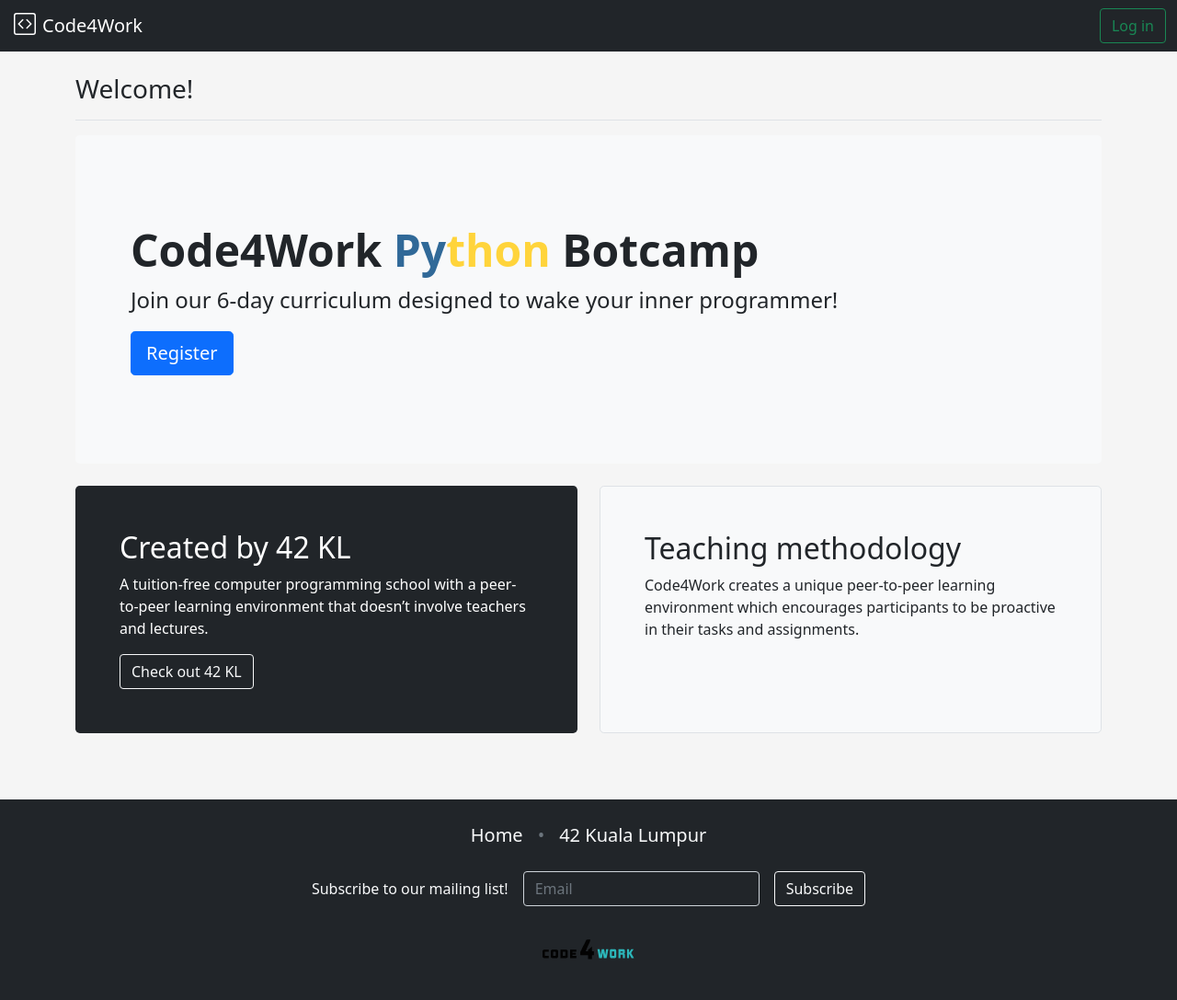
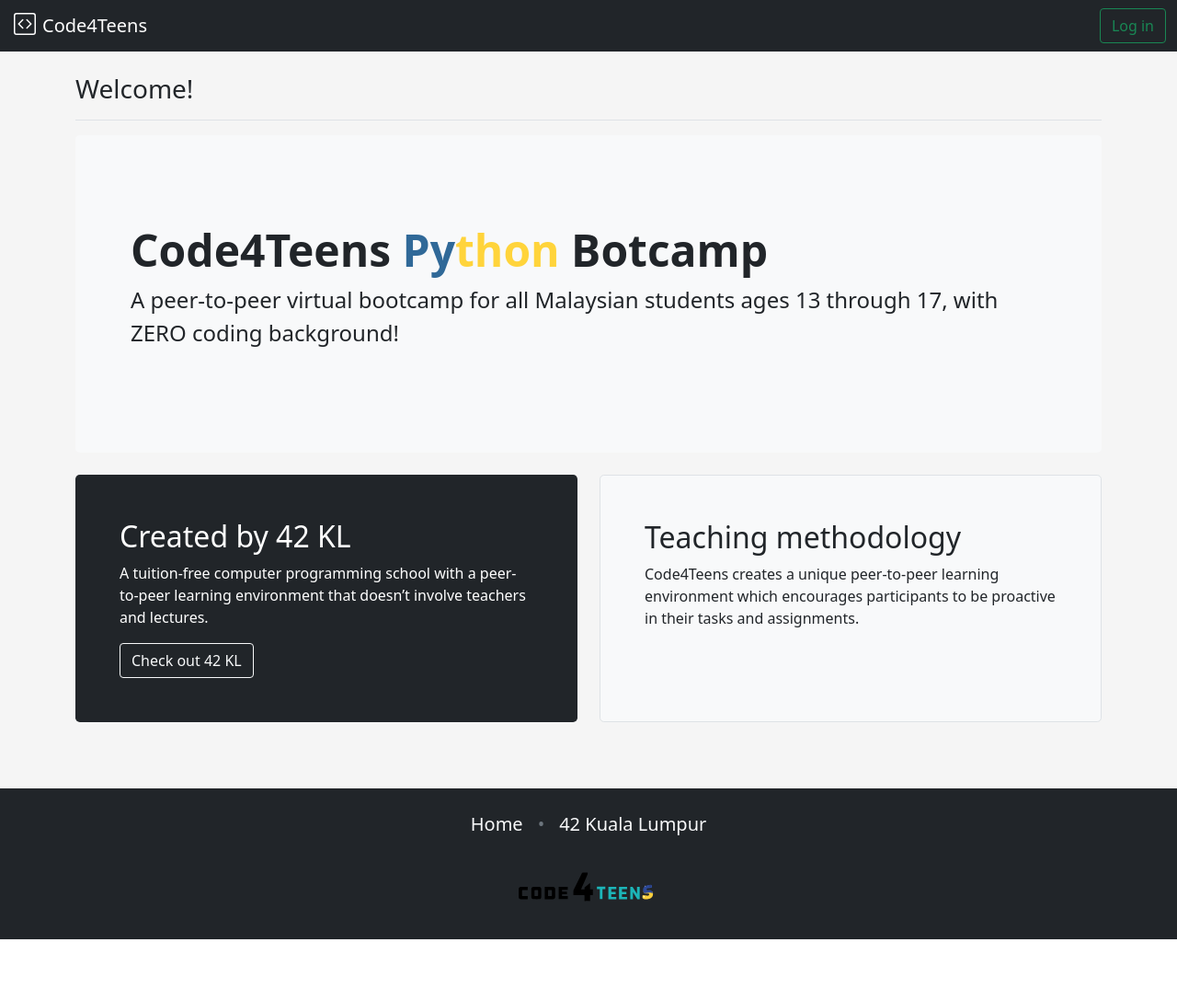
Before and after one commit to code4teens/c4t-web-app, a Flask app: page / in a window 1280 px wide. Shown: the whole page at 92% size. After the commit the page ends 1021 px from the top, so only its background shows below. Run offline with Flask 2, Linux system fonts and the light colour scheme.

Commit message:
chore: c4t update

```diff
--- a/auth/templates/auth/first_login.html
+++ b/auth/templates/auth/first_login.html
@@ -1,7 +1,7 @@
 {% extends 'base.html' %}
 
 {% block description %}
-<meta name="description" content="Log in to Code4Work">
+<meta name="description" content="Log in to Code4Teens">
 {% endblock %}
 
 {% block title %}First-time login{% endblock %}
--- a/auth/templates/auth/login.html
+++ b/auth/templates/auth/login.html
@@ -1,7 +1,7 @@
 {% extends 'base.html' %}
 
 {% block description %}
-<meta name="description" content="Log in to Code4Work">
+<meta name="description" content="Log in to Code4Teens">
 {% endblock %}
 
 {% block title %}Login{% endblock %}
--- a/templates/base.html
+++ b/templates/base.html
@@ -5,7 +5,7 @@
   <meta charset="utf-8">
   <meta name="viewport" content="width=device-width, initial-scale=1">
   {% block description %}{% endblock %}
-  <meta name="author" content="Code4Work">
+  <meta name="author" content="Code4Teens">
   <title>C4T - {% block title %}{% endblock %}</title>
   <link
     href="https://cdn.jsdelivr.net/npm/bootstrap@5.1.3/dist/css/bootstrap.min.css"
@@ -27,7 +27,7 @@
         <a class="navbar-brand" href="/"><img
             class="d-inline-block align-text-top me-1"
             src="/static/code-square.svg" alt="logo" width="30"
-            height="24">Code4Work</a>
+            height="24">Code4Teens</a>
 
         <button class="navbar-toggler" data-bs-toggle="collapse"
           data-bs-target="#navbar-items" type="button">
@@ -82,7 +82,7 @@
       </li>
     </ul>
 
-    <form
+    <!-- <form
       class="row row-cols-md-auto g-3 justify-content-center align-items-center mb-3">
       <div class="col-12 text-center">
         <span class="text-light">Subscribe to our mailing list!</span>
@@ -95,14 +95,14 @@
         <button class="btn btn-outline-light" type="button"
           onclick="subscribe()">Subscribe</button>
       </div>
-    </form>
+    </form> -->
 
     <div class="text-center">
-      <img src="/static/c4w_logo.svg" alt="logo" height="70">
+      <img src="/static/c4t_logo.svg" alt="logo" height="70">
     </div>
   </footer>
 
-  <div class="modal fade" tabindex="-1">
+  <!-- <div class="modal fade" tabindex="-1">
     <div class="modal-dialog">
       <div class="modal-content">
         <div class="modal-header border-bottom-0">
@@ -119,14 +119,14 @@
         </div>
       </div>
     </div>
-  </div>
+  </div> -->
 
   <script
     src="https://cdn.jsdelivr.net/npm/bootstrap@5.1.3/dist/js/bootstrap.bundle.min.js"
     integrity="sha384-ka7Sk0Gln4gmtz2MlQnikT1wXgYsOg+OMhuP+IlRH9sENBO0LRn5q+8nbTov4+1p"
     crossorigin="anonymous"></script>
   <script src="https://code.jquery.com/jquery-3.6.0.js"></script>
-  <script src="/static/modal.js"></script>
+  <!-- <script src="/static/modal.js"></script> -->
   {% block script %}{% endblock %}
 </body>
 
--- a/templates/index.html
+++ b/templates/index.html
@@ -1,7 +1,7 @@
 {% extends 'base.html' %}
 
 {% block description %}
-<meta name="description" content="Welcome to Code4Work">
+<meta name="description" content="Welcome to Code4Teens">
 {% endblock %}
 
 {% block title %}Welcome{% endblock %}
@@ -17,13 +17,13 @@
 
   <div class="bg-light rounded-3 mb-4 p-5">
     <div class="container-fluid py-5">
-      <h1 class="display-5 fw-bold">Code4Work <span
+      <h1 class="display-5 fw-bold">Code4Teens <span
           style="color: #306998;">Py</span><span
           style="color: #ffd43b">thon</span> Botcamp</h1>
-      <p class="fs-4">Join our 6-day curriculum designed to wake your inner
-        programmer!</p>
-      <a href="/"><button class="btn btn-primary btn-lg"
-          type="button">Register</button></a>
+      <p class="fs-4">A peer-to-peer virtual bootcamp for all Malaysian students
+        ages 13 through 17, with ZERO coding background!</p>
+      <!-- <a href="/"><button class="btn btn-primary btn-lg"
+          type="button">Register</button></a> -->
     </div>
   </div>
 
@@ -42,7 +42,7 @@
     <div class="col-md-6">
       <div class="border bg-light h-100 rounded-3 p-5">
         <h2>Teaching methodology</h2>
-        <p>Code4Work creates a unique peer-to-peer learning environment which
+        <p>Code4Teens creates a unique peer-to-peer learning environment which
           encourages participants to be proactive in their tasks and
           assignments.
         </p>
```
Also changed, not shown: static/c4t_logo.svg (renamed from static/logo.svg).
